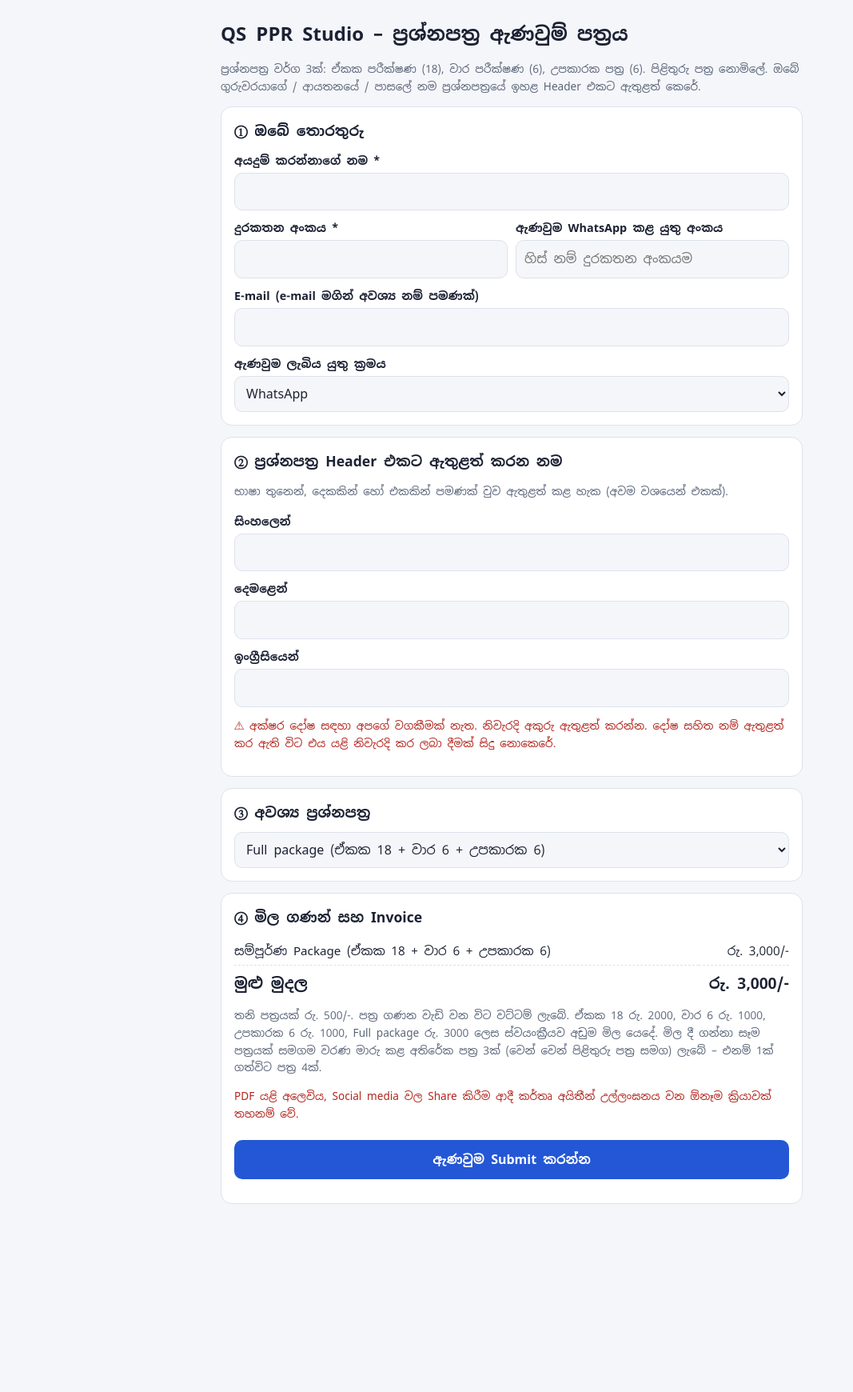
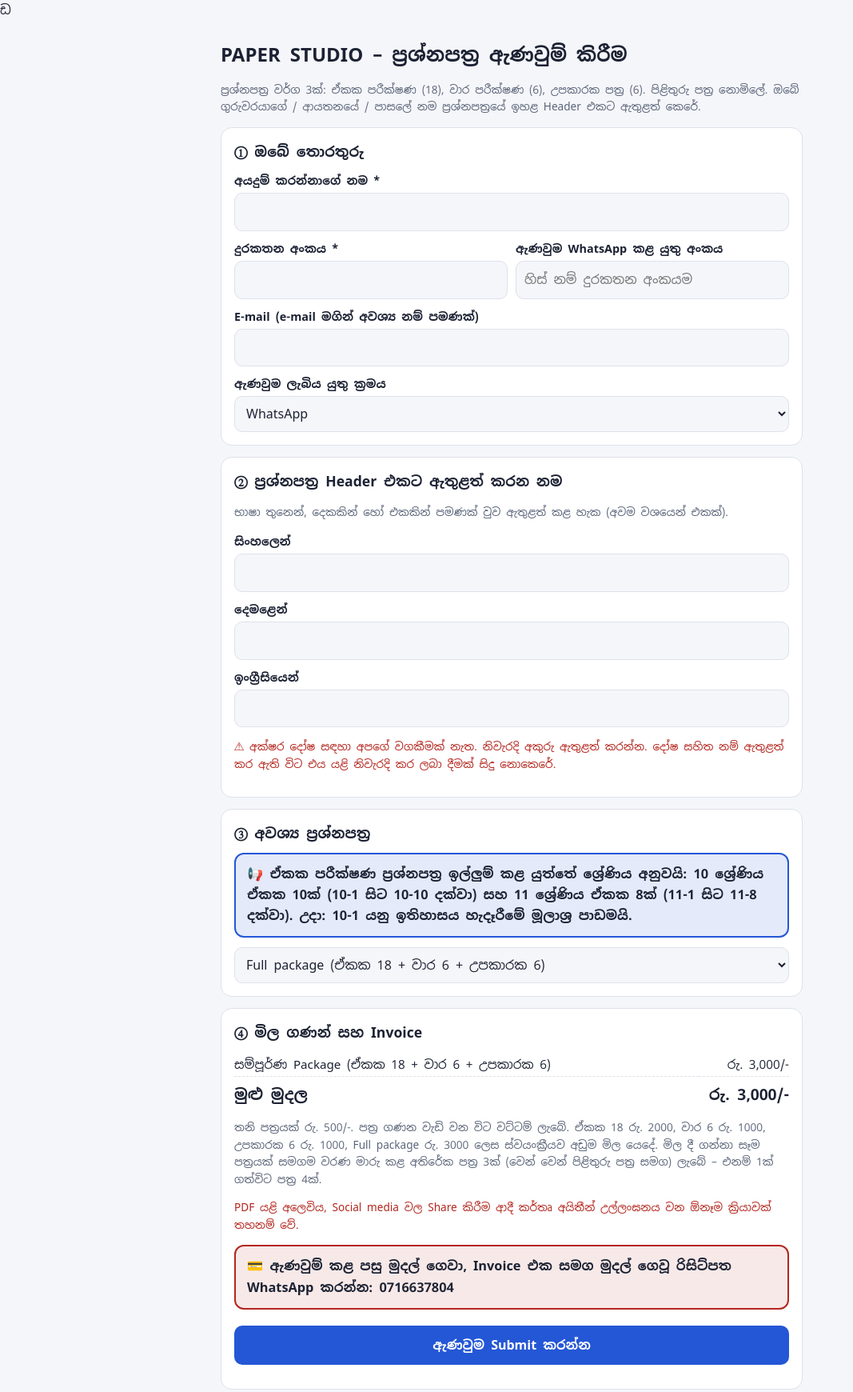
Before and after one commit to urceduhelp/PPR-ORDER, a plain HTML site: page index.html in a window 1280 px wide. Shown: the whole page at 80% size, without its empty margins (0-1067 px from the left). Before the commit the page ends 1535 px from the top, so only its background shows below. Drawn offline with nearby package versions, Linux system fonts and the light colour scheme.

Commit message:
Update index.html

```diff
--- a/index.html
+++ b/index.html
@@ -1,4 +1,4 @@
-<!DOCTYPE html>
+ඩ<!DOCTYPE html>
 <html lang="si"><head><meta charset="utf-8">
 <meta name="viewport" content="width=device-width, initial-scale=1, viewport-fit=cover">
 <title>ප්‍රශ්නපත්‍ර ඇණවුම් පත්‍රය</title>
@@ -24,11 +24,12 @@ button{font:inherit;cursor:pointer;border:0;border-radius:10px;padding:12px 16px
 button.s{background:var(--bg);color:var(--tx);border:1px solid var(--ln);padding:6px 10px;font-weight:400}
 .tot{display:flex;justify-content:space-between;font-size:1.2rem;font-weight:700;margin-top:8px}
 .hint{background:rgba(36,87,214,.1);padding:8px 10px;border-radius:8px;margin-top:8px;font-size:.9rem}
+.nt{border:2px solid var(--pr);background:rgba(36,87,214,.12);border-radius:12px;padding:12px 14px;margin:8px 0 12px;font-weight:700;font-size:1.02rem}.nt.pay{border-color:var(--wn);background:rgba(179,38,30,.1)}.gh{font-weight:700;margin:12px 0 6px;color:var(--pr)}
 #done{display:none;border-color:var(--ok)}#done h2{color:var(--ok)}
 #inv{position:fixed;left:-10000px;top:0;width:794px;background:#fff;color:#111;padding:40px;font:14px/1.55 "Noto Sans Sinhala","Noto Sans Tamil",sans-serif}
 #inv table{width:100%;border-collapse:collapse}#inv th,#inv td{border-bottom:1px solid #ccd;padding:6px 4px;text-align:left}#inv th{background:#eef1f8}#inv .n{text-align:right}
 </style></head><body><div class="w">
-<h1>QS PPR Studio – ප්‍රශ්නපත්‍ර ඇණවුම් පත්‍රය</h1>
+<h1>PAPER STUDIO – ප්‍රශ්නපත්‍ර ඇණවුම් කිරීම</h1>
 <p class="mu">ප්‍රශ්නපත්‍ර වර්ග 3ක්: ඒකක පරීක්ෂණ (18), වාර පරීක්ෂණ (6), උපකාරක පත්‍ර (6). පිළිතුරු පත්‍ර නොමිලේ. ඔබේ ගුරුවරයාගේ / ආයතනයේ / පාසලේ නම ප්‍රශ්නපත්‍රයේ ඉහළ Header එකට ඇතුළත් කෙරේ.</p>
 
 <div class="c"><h2>① ඔබේ තොරතුරු</h2>
@@ -44,9 +45,10 @@ button.s{background:var(--bg);color:var(--tx);border:1px solid var(--ln);padding
 <p class="wn">⚠ අක්ෂර දෝෂ සඳහා අපගේ වගකීමක් නැත. නිවැරදි අකුරු ඇතුළත් කරන්න. දෝෂ සහිත නම් ඇතුළත් කර ඇති විට එය යළි නිවැරදි කර ලබා දීමක් සිදු නොකෙරේ.</p></div>
 
 <div class="c"><h2>③ අවශ්‍ය ප්‍රශ්නපත්‍ර</h2>
+<div class="nt">📢 ඒකක පරීක්ෂණ ප්‍රශ්නපත්‍ර ඉල්ලුම් කළ යුත්තේ ශ්‍රේණිය අනුවයි: <b>10 ශ්‍රේණිය ඒකක 10ක්</b> (10-1 සිට 10-10 දක්වා) සහ <b>11 ශ්‍රේණිය ඒකක 8ක්</b> (11-1 සිට 11-8 දක්වා). උදා: <b>10-1</b> යනු ඉතිහාසය හැදෑරීමේ මූලාශ්‍ර පාඩමයි.</div>
 <select id="md"><option value="full">Full package (ඒකක 18 + වාර 6 + උපකාරක 6)</option><option value="unit">Unit test papers – 18ම</option><option value="term">Term test papers – 6ම</option><option value="help">උපකාරක පත්‍ර 6ම</option><option value="list">Select from list (තෝරා ගන්න)</option></select>
 <div id="lst" style="display:none">
-<label>ඒකක පරීක්ෂණ ප්‍රශ්නපත්‍ර <button class="s" type="button" id="ua">සියල්ල</button> <button class="s" type="button" id="uc">ඉවත් කරන්න</button></label><div class="g" id="ul"></div>
+<label>ඒකක පරීක්ෂණ ප්‍රශ්නපත්‍ර <button class="s" type="button" id="ua">සියල්ල</button> <button class="s" type="button" id="uc">ඉවත් කරන්න</button></label><div class="gh">10 ශ්‍රේණිය – ඒකක 10</div><div class="g" id="ul"></div><div class="gh">11 ශ්‍රේණිය – ඒකක 8</div><div class="g" id="ul2"></div>
 <label>වාර පරීක්ෂණ ප්‍රශ්නපත්‍ර <button class="s" type="button" id="ta">සියල්ල</button> <button class="s" type="button" id="tc">ඉවත් කරන්න</button></label><div class="g" id="tl"></div>
 <label>උපකාරක පත්‍ර – අවශ්‍ය පිටපත් ගණන (0–6)</label><input id="hq" type="number" min="0" max="6" value="0" style="max-width:120px"></div></div>
 
@@ -54,6 +56,7 @@ button.s{background:var(--bg);color:var(--tx);border:1px solid var(--ln);padding
 <table class="p" id="pt"></table><div id="ht2"></div><div class="tot"><span>මුළු මුදල</span><span id="tt">රු. 0</span></div>
 <p class="mu">තනි පත්‍රයක් රු. 500/-. පත්‍ර ගණන වැඩි වන විට වට්ටම් ලැබේ. ඒකක 18 රු. 2000, වාර 6 රු. 1000, උපකාරක 6 රු. 1000, Full package රු. 3000 ලෙස ස්වයංක්‍රීයව අඩුම මිල යෙදේ. මිල දී ගන්නා සෑම පත්‍රයක් සමගම වරණ මාරු කළ අතිරේක පත්‍ර 3ක් (වෙන් වෙන් පිළිතුරු පත්‍ර සමග) ලැබේ – එනම් 1ක් ගත්විට පත්‍ර 4ක්.</p>
 <p class="wn">PDF යළි අලෙවිය, Social media වල Share කිරීම ආදී කර්තෘ අයිතීන් උල්ලංඝනය වන ඕනෑම ක්‍රියාවක් තහනම් වේ.</p>
+<div class="nt pay">💳 ඇණවුම් කළ පසු මුදල් ගෙවා, Invoice එක සමග මුදල් ගෙවූ රිසිට්පත WhatsApp කරන්න: <b>0716637804</b></div>
 <button id="sb" type="button" style="width:100%;margin-top:8px">ඇණවුම Submit කරන්න</button><p class="wn" id="er"></p></div>
 
 <div class="c" id="done"><h2>✔ ඔබේ ඇණවුම සාර්ථකව Submit වුණා.</h2>
@@ -65,7 +68,8 @@ button.s{background:var(--bg);color:var(--tx);border:1px solid var(--ln);padding
 <div id="inv"></div>
 <script>
 // අවශ්‍ය නම් ඒකක 18හි නම් මෙතැන සංස්කරණය කරන්න
-const UNITS=Array.from({length:18},(_,i)=>'ඒකකය '+String(i+1).padStart(2,'0'));
+const UNITS=[...Array.from({length:10},(_,i)=>'10-'+(i+1)),...Array.from({length:8},(_,i)=>'11-'+(i+1))];
+UNITS[0]='10-1 (ඉතිහාසය හැදෑරීමේ මූලාශ්‍ර)'; // අනෙක් ඒකකවල නම් මෙහි එකතු කළ හැක: UNITS[1]='10-2 (...)'
 const TERMS=['10-1','10-2','10-3','11-1','11-2','11-3'];
 const WM='94716637804',$=id=>document.getElementById(id),Rs=n=>'රු. '+n.toLocaleString('en-US')+'/-';
 const TIERS=[[1,500],[3,300],[6,150],[12,100],[30,75]]; // ඇණවුමේ N වන පත්‍රයට අදාළ මිල
@@ -73,8 +77,8 @@ function marg(n){let s=0;for(let i=1;i<=n;i++)s+=TIERS.find(t=>i<=t[0])[1];retur
 function best(u,t,h){let b=null;for(let m=0;m<8;m++){const ub=m&1&&u==18,tb=m&2&&t==6,hb=m&4&&h==6;if((m&1&&u!=18)||(m&2&&t!=6)||(m&4&&h!=6))continue;
  const rem=u+t+h-(ub?18:0)-(tb?6:0)-(hb?6:0),c=(ub?2000:0)+(tb?1000:0)+(hb?1000:0)+marg(rem);if(!b||c<b.c)b={c,ub,tb,hb,rem}}
  if(u==18&&t==6&&h==6&&3000<b.c)b={c:3000,full:1,rem:0};return b}
-UNITS.forEach((n,i)=>$('ul').insertAdjacentHTML('beforeend','<label><input type="checkbox" data-u="'+i+'">'+n+'</label>'));
-TERMS.forEach((n,i)=>$('tl').insertAdjacentHTML('beforeend','<label><input type="checkbox" data-t="'+i+'">'+n+'</label>'));
+UNITS.forEach((n,i)=>$(i<10?'ul':'ul2').insertAdjacentHTML('beforeend','<label><input type="checkbox" data-u="'+i+'">'+n+'</label>'));
+TERMS.forEach((n,i)=>$('tl').insertAdjacentHTML('beforeend','<label><input type="checkbox" data-t="'+i+'">වාර '+n+'</label>'));
 const all=(sel,v)=>document.querySelectorAll(sel).forEach(x=>x.checked=v);
 $('ua').onclick=()=>{all('[data-u]',1);calc()};$('uc').onclick=()=>{all('[data-u]',0);calc()};
 $('ta').onclick=()=>{all('[data-t]',1);calc()};$('tc').onclick=()=>{all('[data-t]',0);calc()};
@@ -107,7 +111,7 @@ async function submit(){const e=$('er');e.textContent='';
  if(!o.total)return e.textContent='අවම වශයෙන් එක් ප්‍රශ්නපත්‍රයක් තෝරන්න.';
  if($('dm').value!='WhatsApp'&&!$('em').value.trim())return e.textContent='E-mail ක්‍රමය තෝරා ඇති නිසා E-mail ලිපිනය ඇතුළත් කරන්න.';
  const d=new Date(),no='INV-'+d.getFullYear()+String(d.getMonth()+1).padStart(2,'0')+String(d.getDate()).padStart(2,'0')+'-'+Math.floor(1000+Math.random()*9000),wa=$('wa').value.trim()||ph;
- $('inv').innerHTML='<div style="display:flex;justify-content:space-between;border-bottom:3px solid #2457d6;padding-bottom:10px"><div><div style="font-size:24px;font-weight:700;color:#2457d6">ප්‍රශ්න ස්ටුඩියෝ</div><div>O/L ප්‍රශ්නපත්‍ර</div><div>0701551279 (VC) / 0716637804 (WM)</div></div><div class="n" style="text-align:right"><div style="font-size:22px;font-weight:700">INVOICE</div><div>'+no+'</div><div>'+d.toLocaleDateString('en-GB')+'</div></div></div>'
+ $('inv').innerHTML='<div style="display:flex;justify-content:space-between;border-bottom:3px solid #2457d6;padding-bottom:10px"><div><div style="font-size:24px;font-weight:700;color:#2457d6">PAPER STUDIO</div><div>O/L ප්‍රශ්නපත්‍ර</div><div>0701551279 (VC) / 0716637804 (WM)</div></div><div class="n" style="text-align:right"><div style="font-size:22px;font-weight:700">INVOICE</div><div>'+no+'</div><div>'+d.toLocaleDateString('en-GB')+'</div></div></div>'
  +'<p><b>ඇණවුම්කරු:</b> '+esc(nm)+'<br><b>දුරකතන:</b> '+esc(ph)+' &nbsp; <b>WhatsApp:</b> '+esc(wa)+($('em').value?'<br><b>E-mail:</b> '+esc($('em').value):'')+'<br><b>ලබා ගන්නා ක්‍රමය:</b> '+esc($('dm').value)+'</p>'
  +'<p><b>Header නම:</b><br>'+hd.filter(Boolean).map(esc).join('<br>')+'</p>'
  +'<table><tr><th>විස්තරය</th><th class="n">ප්‍රමාණය</th><th class="n">ඒකක මිල</th><th class="n">මුදල (රු.)</th></tr>'+o.L.map(x=>'<tr><td>'+esc(x[0])+'</td><td class="n">'+x[1]+'</td><td class="n">'+(x[2]<0?'':x[2].toLocaleString('en-US'))+'</td><td class="n">'+x[3].toLocaleString('en-US')+'</td></tr>').join('')+'<tr><td colspan="3" class="n"><b>මුළු මුදල</b></td><td class="n"><b>'+o.total.toLocaleString('en-US')+'</b></td></tr></table>'
```
